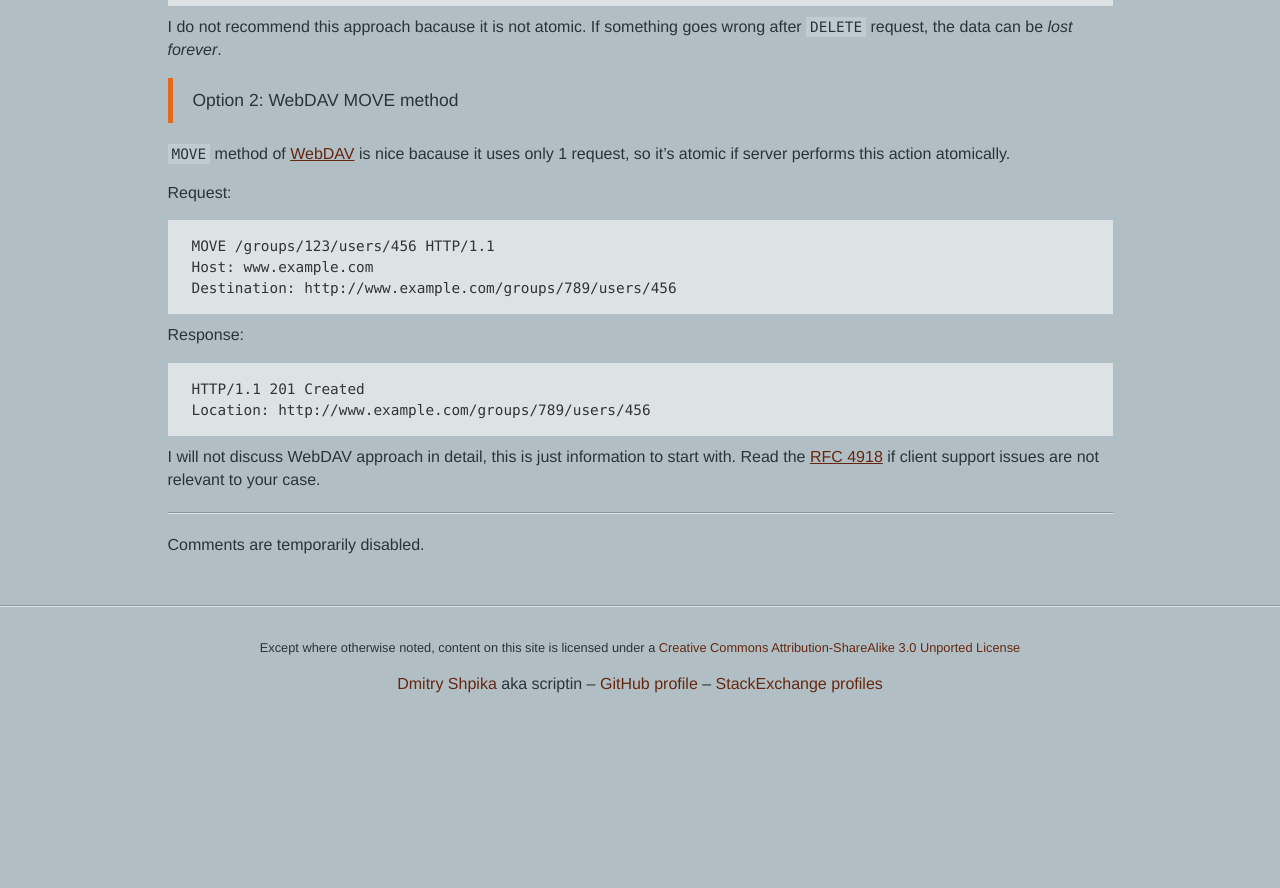
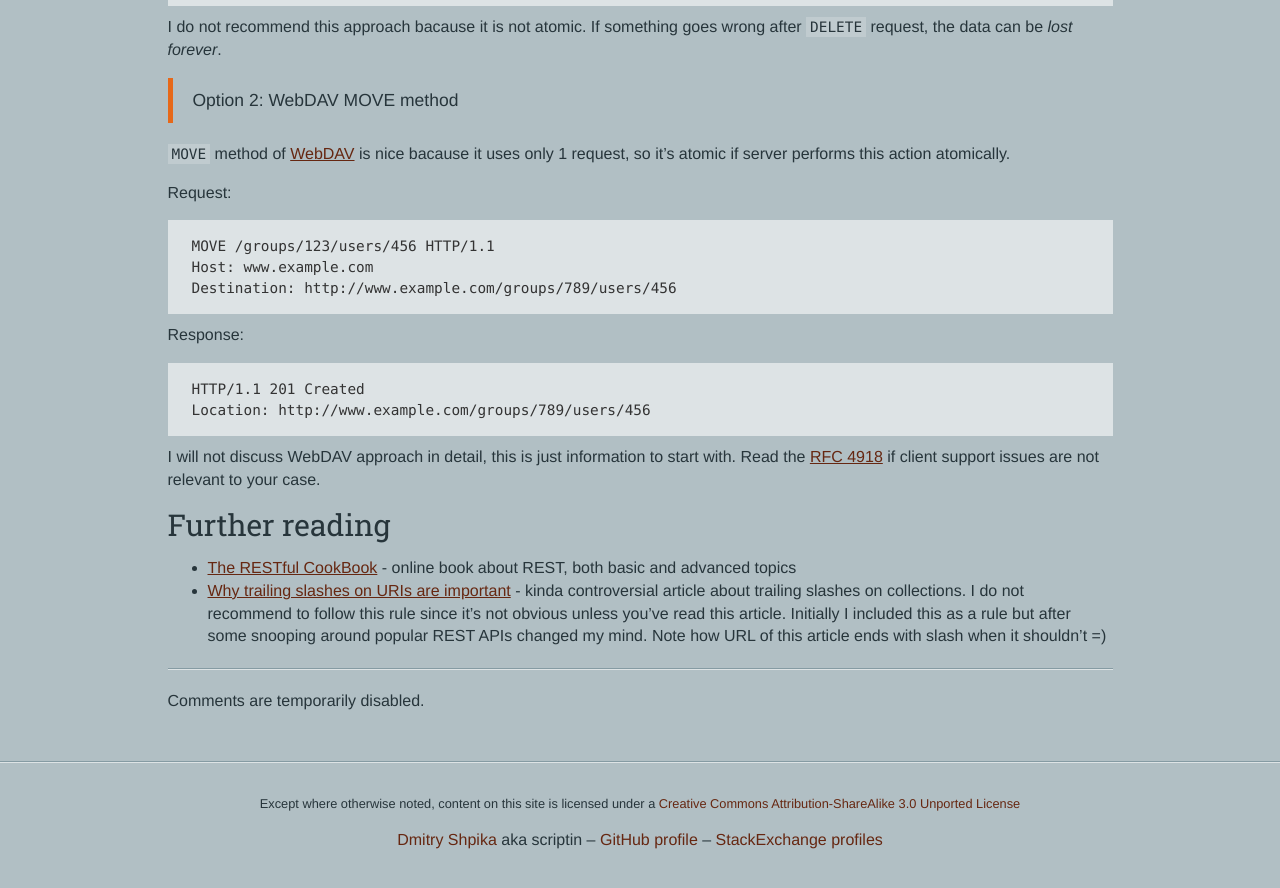
Before and after one commit to scriptin/scriptin.github.io, a Jekyll site: the page built from _posts/2014-07-26-restful-http-organizating-urls.md, in a window 1280 px wide and 900 px high, scrolled down 2068 px. Shown: the top 888 px of the window. Built offline with Jekyll 4.4.1, drawn with Linux system fonts in a browser that asks for light colours; nearby versions of some CDN libraries; library files that are not in the unit come from our copies; before the commit the page ends 2812 px from its top, so only the background shows below that.

Commit message:
Further reading section

```diff
--- a/_posts/2014-07-26-restful-http-organizating-urls.md
+++ b/_posts/2014-07-26-restful-http-organizating-urls.md
@@ -96,3 +96,8 @@ Response:
 I will not discuss WebDAV approach in detail, this is just information to start with. Read the [RFC 4918][WebDAV] if client support issues are not relevant to your case.
 
 [WebDAV]: http://tools.ietf.org/html/rfc4918
+
+## Further reading
+
+- [The RESTful CookBook](http://restcookbook.com/) - online book about REST, both basic and advanced topics
+- [Why trailing slashes on URIs are important](http://cdivilly.wordpress.com/2014/03/11/why-trailing-slashes-on-uris-are-important/) - kinda controversial article about trailing slashes on collections. I do not recommend to follow this rule since it's not obvious unless you've read this article. Initially I included this as a rule but after some snooping around popular REST APIs changed my mind. Note how URL of this article ends with slash when it shouldn't =)
```
